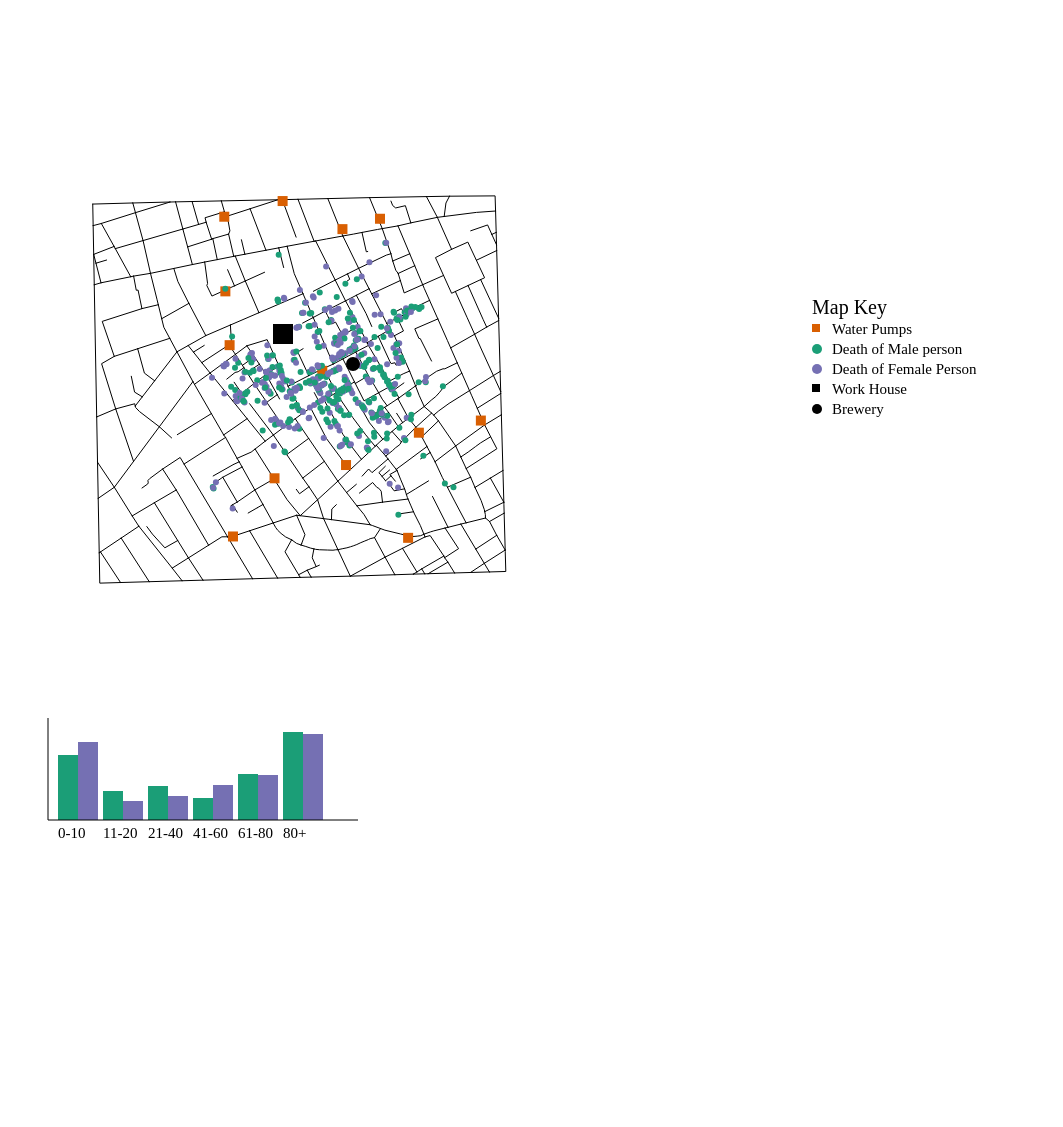
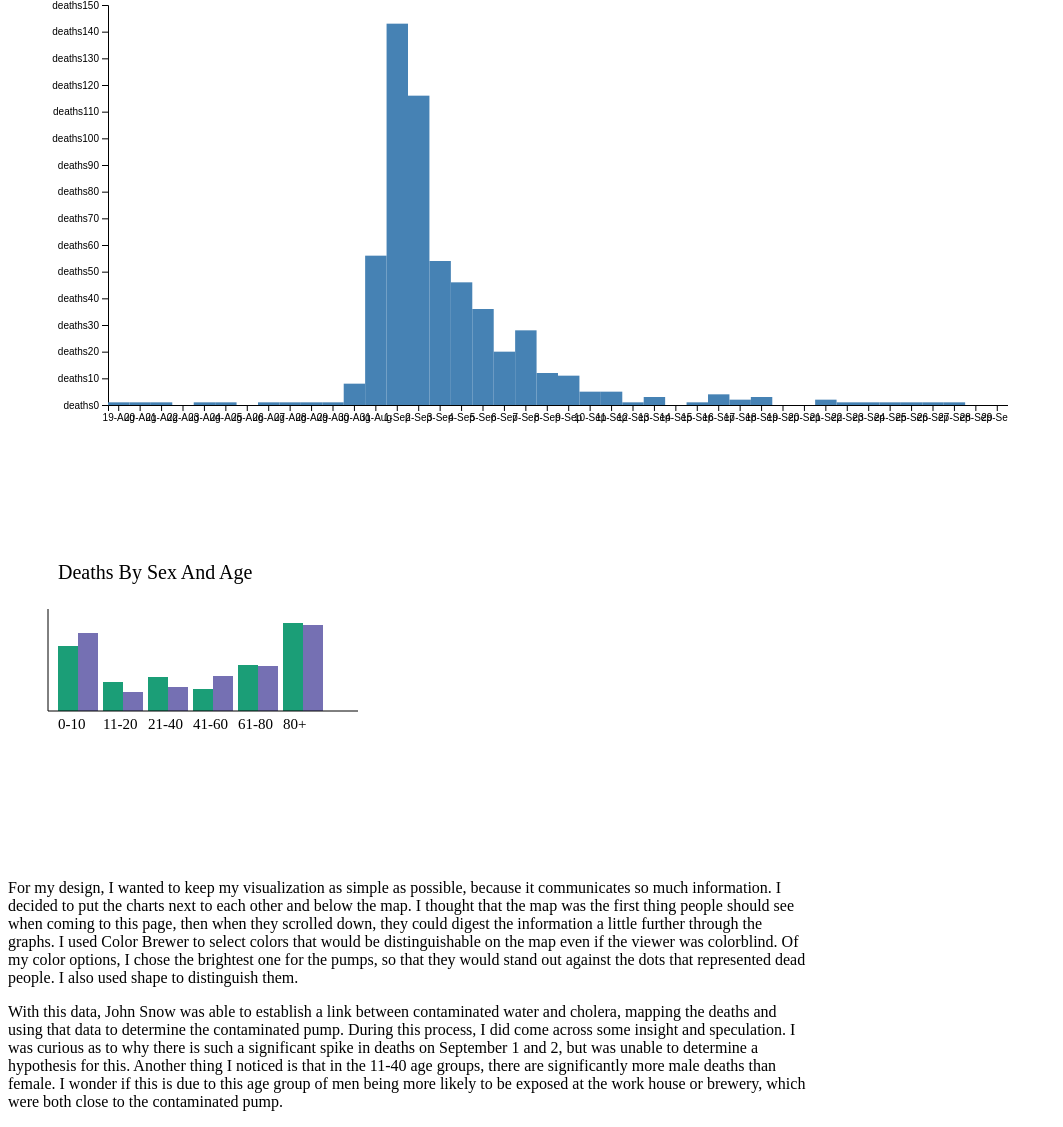
Before and after one commit to Anya107/Project1, a plain HTML site: page index.html in a window 1280 px wide. Shown: the part 648-1775 px from the top of the page, without its empty margins (0-1063 px from the left). Before the commit the page ends 1628 px from the top, so only its background shows below. Drawn offline with Linux system fonts and the light colour scheme.

Commit message:
Add files via upload

```diff
--- a/deathchart.js
+++ b/deathchart.js
@@ -7,7 +7,7 @@ function main (){
 
   var g = svg.append("g").attr("transform", "translate(100,50)")
 
-  d3.csv("Data/deathdays.csv").then(function(data){
+  d3.csv("/data/deathdays.csv").then(function(data){
 
     var xScale = d3.scaleBand()
                     .domain(data.map(function(d) { return d.date;} ))
@@ -47,8 +47,8 @@ function main (){
                 d3.select("#deathchart")
                 .append("text")
                 .attr("id","deathnumber")
-                .attr("x", e.x )
-                .attr("y", e.y )
+                .attr("x", d3.select(this).attr("x"))
+                .attr("y", 50)
                 .html(d.deaths)
                 })
                 .on("mouseout", function(d){
--- a/index.html
+++ b/index.html
@@ -6,47 +6,50 @@
     </head>
     <body onload="main()">
 
-    <svg id="deathchart" width="1000" height="600"></svg>
+    <div style="padding: 20px; font-size: 25px">  <strong>John Snow's Cholera Map</strong> </div>
 
-<div>
+
     <script type="text/javascript" src="d3.js"></script>
-    <svg id="maparea" width="600" height="700"></svg>
+
+    <div style="padding-left: 100px">    <text style="font-size: 20px"> London </text> </div>
+
+        <svg id="maparea" width="600" height="500">
+        </svg>
 
         <script type="text/javascript" src="map.js"> </script>
 
 
 
-<svg id= "MapKey" width="400" height="400">
+    <svg id= "MapKey" width="200" height="500">
 
 
-     <text x="200" y="50" style="font-size: 20px"> Map Key </text>
+         <text x="10" y="50" style="font-size: 20px"> Map Key </text>
 
-      <rect x="200" y="60" width="8" height="8" fill="#d95f02"> </rect>
-      <text x="220" y="70" style="font-size: 15px"> Water Pumps </text>
+          <rect x="0" y="60" width="8" height="8" fill="#d95f02"> </rect>
+          <text x="20" y="70" style="font-size: 15px"> Water Pumps </text>
 
-      <circle cx="205" cy="85" r = "5" fill="#1b9e77"> </circle>
-      <text x="220" y="90" style="font-size: 15px"> Death of Male person </text>
+          <circle cx="5" cy="85" r = "5" fill="#1b9e77"> </circle>
+          <text x="20" y="90" style="font-size: 15px"> Death of Male person </text>
 
-      <circle cx="205" cy="105" r = "5" fill="#7570b3"> </circle>
-      <text x="220" y="110" style="font-size: 15px"> Death of Female Person </text>
+          <circle cx="5" cy="105" r = "5" fill="#7570b3"> </circle>
+          <text x="20" y="110" style="font-size: 15px"> Death of Female Person </text>
 
-      <rect x="200" y="120" width="8" height="8" fill= "black"> </rect>
-      <text x="220" y="130" style="font-size: 15px"> Work House </text>
+          <rect x="0" y="120" width="8" height="8" fill= "black"> </rect>
+          <text x="20" y="130" style="font-size: 15px"> Work House </text>
 
-     <circle cx="205" cy="145" r = "5" fill="black"> </circle>
-      <text x="220" y="150" style="font-size: 15px"> Brewery </text>
+         <circle cx="5" cy="145" r = "5" fill="black"> </circle>
+          <text x="20" y="150" style="font-size: 15px"> Brewery </text>
 
 
     </svg>
 
-   <script type="text/javascript" src="deathchart.js"> </script>
-
-</script>
-
-<div>
+    <svg id="deathchart" width="1000" height="600">
+   <text x="50" y="20" style="font-size: 20px"> Deaths Per Day </text>
+  </svg>
 
 
     <svg id="SexAge" width="400" height="300">
+     <text x="50" y="20" style="font-size: 20px"> Deaths By Sex And Age </text>
 
     <rect id="0-10Male" x="50" y="50" width="20" fill="#1b9e77"> </rect>
     <rect id="0-10Female" x="70" y="50" width="20" fill="#7570b3"> </rect>
@@ -69,7 +72,7 @@
     <text x="140" y="170" style="font-size: 15px"> 21-40 </text>
     <text x="185" y="170" style="font-size: 15px"> 41-60 </text>
     <text x="230" y="170" style="font-size: 15px"> 61-80 </text>
-  <text x="275" y="170" style="font-size: 15px"> 80+ </text>
+    <text x="275" y="170" style="font-size: 15px"> 80+ </text></svg>
 
   <script>
     function myFunction () {
@@ -83,21 +86,20 @@ d3.select("#SexAge")
       .data(age)
       .attr('height', function(d) {return d;})
       .attr('y', function(d) {return 102 - d + 50;})
-
-  .on("mouseover", function(d){
-    console.log("rectangle on mouseover")
+      .on("mouseover", function(d,i){
       d3.select(this)
-  .attr("opacity", ".8")
+      .attr("opacity", ".8");
+      console.log(i);
       d3.select("#SexAge")
       .append("text")
-  .attr("id","dead")
-  .attr("x", "200" )
-  .attr("y", "300" )
-  .html(d.age)
+      .attr('class', 'textvalue')
+      .attr('x', d3.select(this).attr("x"))
+      .attr('y', 50)
+      .html(i)
       })
       .on("mouseout", function(d){
         console.log("rectangle on mouseout")
-
+        d3.selectAll('text.textvalue').remove();
       d3.select("#dead")
       .remove()
       d3.select(this)
@@ -106,23 +108,30 @@ d3.select("#SexAge")
       ;
 
 
-
   ;
-
-
-
 
 
     </script>
 
-  /*  var SexData = [
-          {AgeRange:'0-10', Sex:{Male:65, Female:78}},
-          {AgeRange:'11-20', Sex:{Male:29, Female:19}},
-          {AgeRange:'21-40', Sex:{Male:34, Female:24}},
-          {AgeRange:'41-60', Sex:{Male:22, Female:35}},
-          {AgeRange:'61-80', Sex:{Male:46, Female:45}},
-          {AgeRange:'80+', Sex:{Male:88, Female:86}},
-*/
+
+   <script type="text/javascript" src="deathchart.js"> </script>
+
+</script>
+
+<div>
+
+<p style="width: 800px;">
+
+  For my design, I wanted to keep my visualization as simple as possible, because it communicates so much information. I decided to put the charts next to each other and below the map. I thought that the map was the first thing people should see when coming to this page, then when they scrolled down, they could digest the information a little further through the graphs. I used Color Brewer to select colors that would be distinguishable on the map even if the viewer was colorblind. Of my color options, I chose the brightest one for the pumps, so that they would stand out against the dots that represented dead people. I also used shape to distinguish them.
+</p>
+
+<p style="width: 800px;">
+
+  With this data, John Snow was able to establish a link between contaminated water and cholera, mapping the deaths and using that data to determine the contaminated pump. During this process, I did come across some insight and speculation. I was curious as to why there is such a significant spike in deaths on September 1 and 2, but was unable to determine a hypothesis for this. Another thing I noticed is that in the 11-40 age groups, there are significantly more male deaths than female. I wonder if this is due to this age group of men being more likely to be exposed at the work house or brewery, which were both close to the contaminated pump.
+
+
+
+</p>
 
 
 
```
Lines whose indentation alone changed are shown as unchanged.
